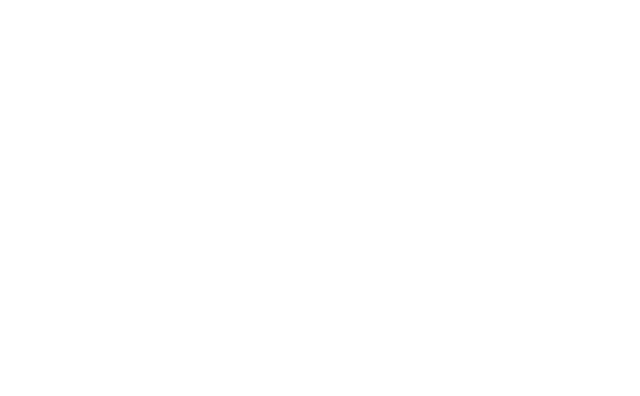
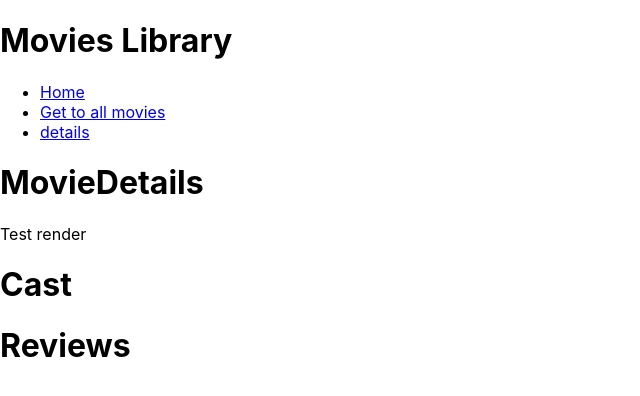
Before and after one commit to PetroShutak/goit-react-hw-05-movies, a React (Create React App) app: page /movies/1/cast in a window 1280 px wide. Before the commit this address had no page. Shown: the top 396 px of the page, without its empty margins (0-640 px from the left). Built offline with nearby package versions, Linux system fonts and the light colour scheme.

Commit message:
added cast&reviews

```diff
--- a/src/components/App.jsx
+++ b/src/components/App.jsx
@@ -3,6 +3,8 @@
 import Movies from 'pages/Movies'
 import MovieDetails from 'pages/MovieDetails'
 import Header from 'components/Header/Header'
+import Cast from 'components/Cast/Cast'
+import Reviews from 'components/Reviews/Reviews'
 
 export const App = () => {
   return (
@@ -11,7 +13,10 @@
         <Route path="/" element={<Header />}>
         <Route index element={<Home />} />
         <Route path="/movies" element={<Movies />} />
-        <Route path="/movies/:movieId" element={<MovieDetails />} />
+        <Route path="/movies/:movieId" element={<MovieDetails />}>
+          <Route path="cast" element={<Cast />} />
+          <Route path="reviews" element={<Reviews />} />
+          </Route>
         </Route>
       </Routes>
     </div>
--- /dev/null
+++ b/src/components/Cast/Cast.jsx
@@ -0,0 +1,10 @@
+
+const Cast = () => {
+    return (
+        <div>
+            <h1>Cast</h1>
+        </div>
+    );
+};
+
+export default Cast;
--- /dev/null
+++ b/src/components/Reviews/Reviews.jsx
@@ -0,0 +1,11 @@
+
+const Reviews = () => {
+    return (
+        <div>
+            <h1>Reviews</h1>
+        </div>
+    );
+
+};
+
+export default Reviews;
--- a/src/pages/MovieDetails.jsx
+++ b/src/pages/MovieDetails.jsx
@@ -1,11 +1,14 @@
+import Cast from "components/Cast/Cast";
+import Reviews from "components/Reviews/Reviews";
 
 const MovieDetails = () => {
 
     return (
         <div>
             <h1>MovieDetails</h1>
-
             <p>Test render</p>
+            <Cast />
+            <Reviews />
         </div>
     )
 
```
